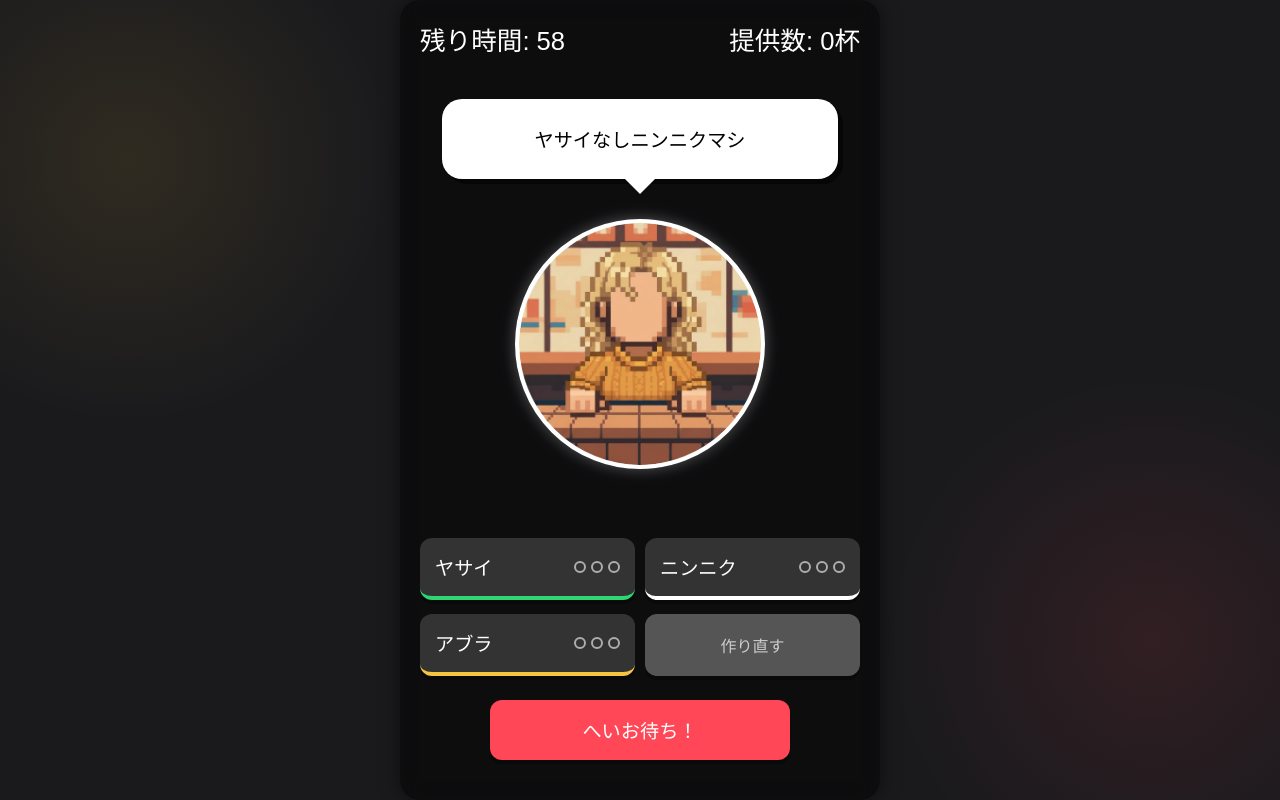
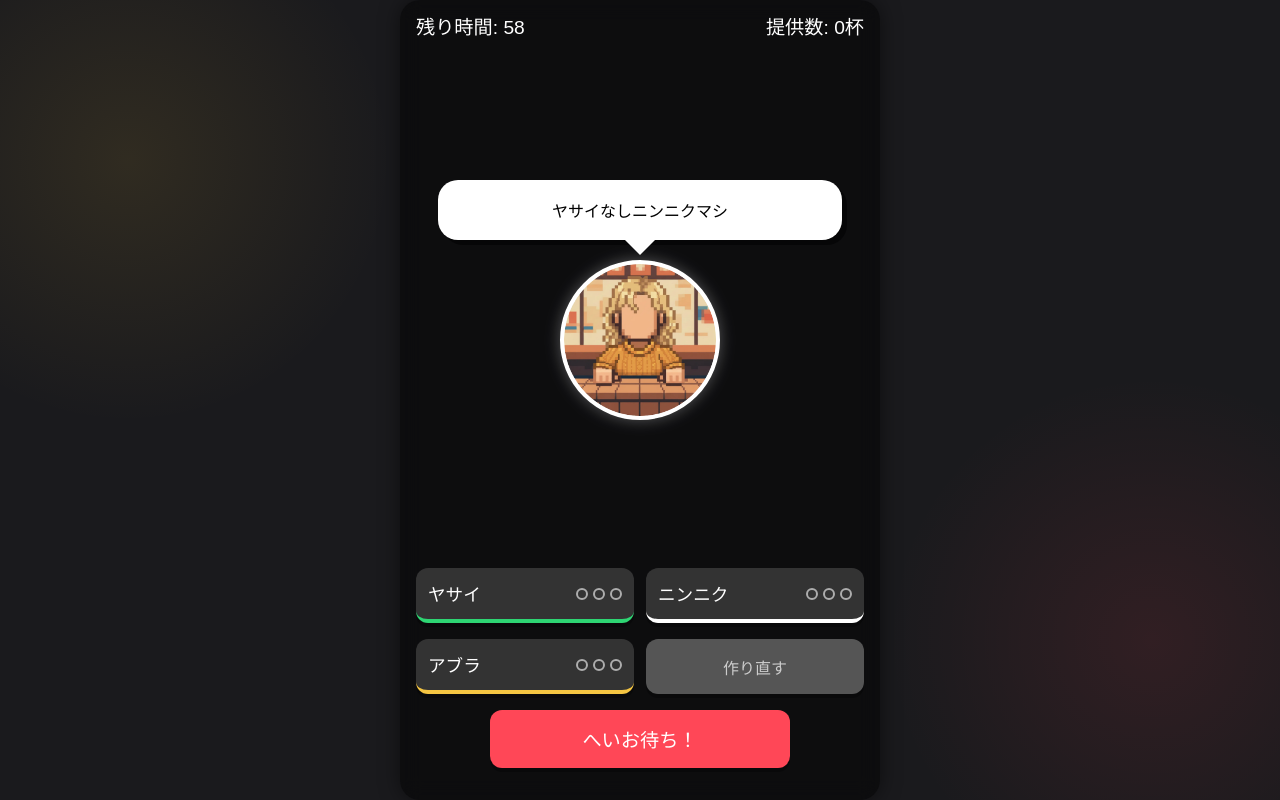
Before and after one commit to Edgelabo/mashi-mashi-rush, a website built with Vite: page index.html in a window 1280 px wide. Both pictures are taken after a click on the button "スタート". Built offline with nearby package versions, Linux system fonts and the light colour scheme; a web font is replaced by a local one.

Commit message:
デザイン調整

```diff
--- a/index.html
+++ b/index.html
@@ -3,7 +3,7 @@
   <head>
     <meta charset="UTF-8" />
     <link rel="icon" type="image/png" href="/favicon.png" />
-    <meta name="viewport" content="width=device-width, initial-scale=1.0" />
+    <meta name="viewport" content="width=device-width, initial-scale=1.0, maximum-scale=1.0, user-scalable=no" />
     <title>マシマシRUSH!!</title>
     <link rel="preconnect" href="https://fonts.googleapis.com">
     <link rel="preconnect" href="https://fonts.gstatic.com" crossorigin>
--- a/src/style.css
+++ b/src/style.css
@@ -14,6 +14,7 @@
   box-sizing: border-box;
   user-select: none;
   -webkit-tap-highlight-color: transparent;
+  touch-action: manipulation;
 }
 
 body {
@@ -134,8 +135,15 @@ h1.title {
   color: #fff;
   width: 100%;
   font-size: 1.2rem;
-  margin: 24px auto 0;
-  height: 60px;
+  margin: 16px auto 0;
+  height: 58px;
+}
+
+/* Game Screen Layout */
+#game-screen {
+  justify-content: flex-start;
+  padding: 12px 16px;
+  gap: 6px;
 }
 
 /* Game HUD */
@@ -143,10 +151,8 @@ h1.title {
   display: flex;
   justify-content: space-between;
   width: 100%;
-  position: absolute;
-  top: 20px;
-  padding: 0 20px;
-  font-size: 1.6rem;
+  padding: 0;
+  font-size: 1.2rem;
 }
 
 .customer-area {
@@ -156,19 +162,19 @@ h1.title {
   align-items: center;
   justify-content: center;
   width: 100%;
-  padding-top: 30px;
+  padding-top: 0;
 }
 
 .call-bubble {
   background: #fff;
   color: #000;
-  padding: 20px;
+  padding: 12px 16px;
   border-radius: 20px;
   position: relative;
-  margin-bottom: 20px;
-  font-size: 1.2rem;
+  margin-bottom: 12px;
+  font-size: 1rem;
   text-align: center;
-  min-height: 80px;
+  min-height: 60px;
   display: flex;
   align-items: center;
   justify-content: center;
@@ -189,13 +195,12 @@ h1.title {
 }
 
 .customer-placeholder {
-  width: 250px;
-  height: 250px;
-
+  width: min(160px, 38vw);
+  height: min(160px, 38vw);
   background-size: cover;
   background-position: center;
   border-radius: 50%;
-  margin: 20px;
+  margin: 8px;
   border: 4px solid #fff;
   box-shadow: 0 0 15px rgba(255, 255, 255, 0.3);
 }
@@ -209,8 +214,8 @@ h1.title {
 .topping-grid {
   display: grid;
   grid-template-columns: 1fr 1fr;
-  gap: 14px 10px;
-  margin-bottom: 10px;
+  gap: 16px 12px;
+  margin-bottom: 12px;
 }
 
 .topping-btn {
@@ -222,8 +227,8 @@ h1.title {
   display: flex;
   justify-content: space-between;
   align-items: center;
-  padding: 15px;
-  font-size: 1.2rem;
+  padding: 13px 12px;
+  font-size: 1.1rem;
 }
 
 .topping-btn[data-type="yasai"] { border-bottom: 4px solid var(--color-accent); }
```
